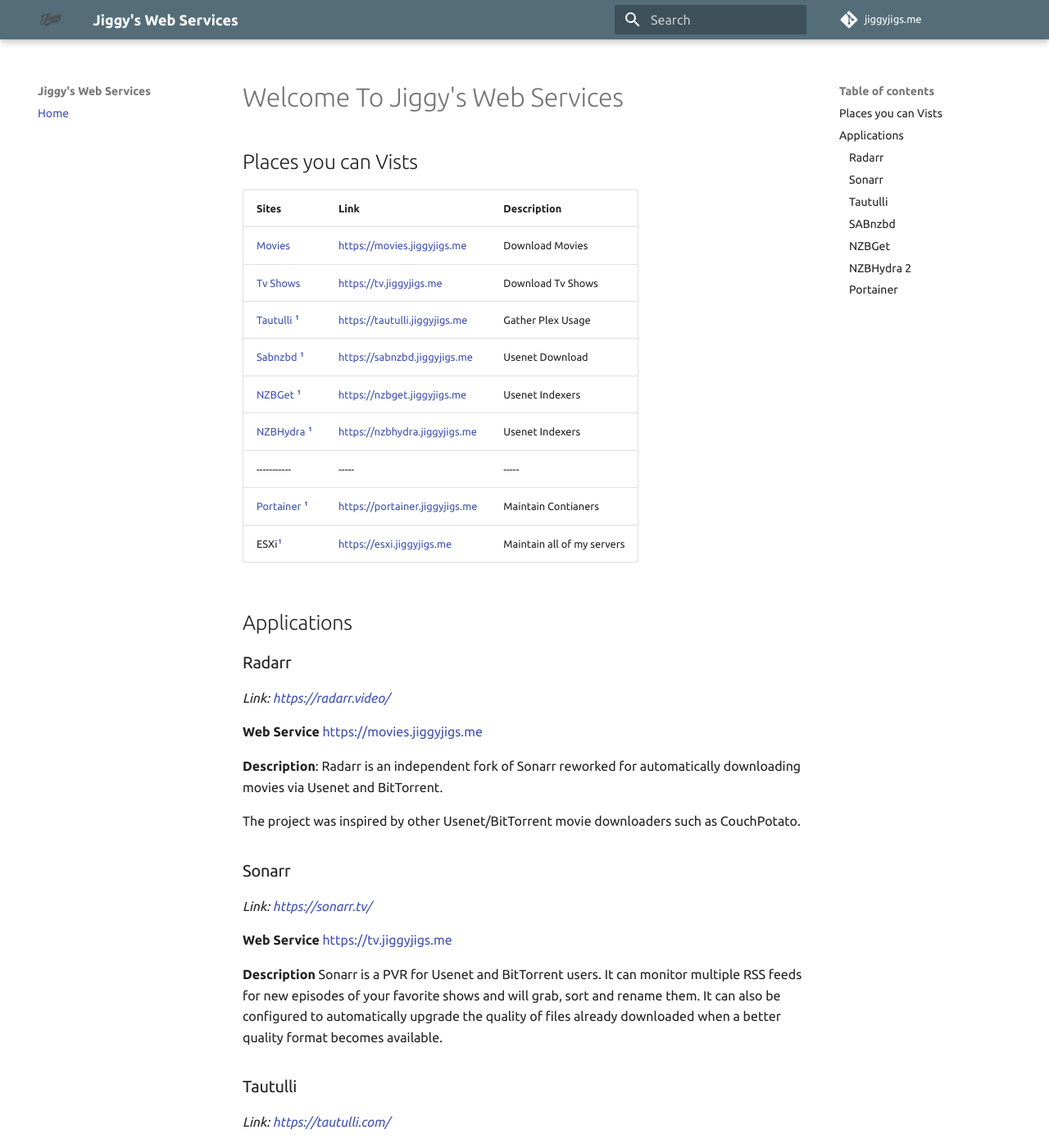
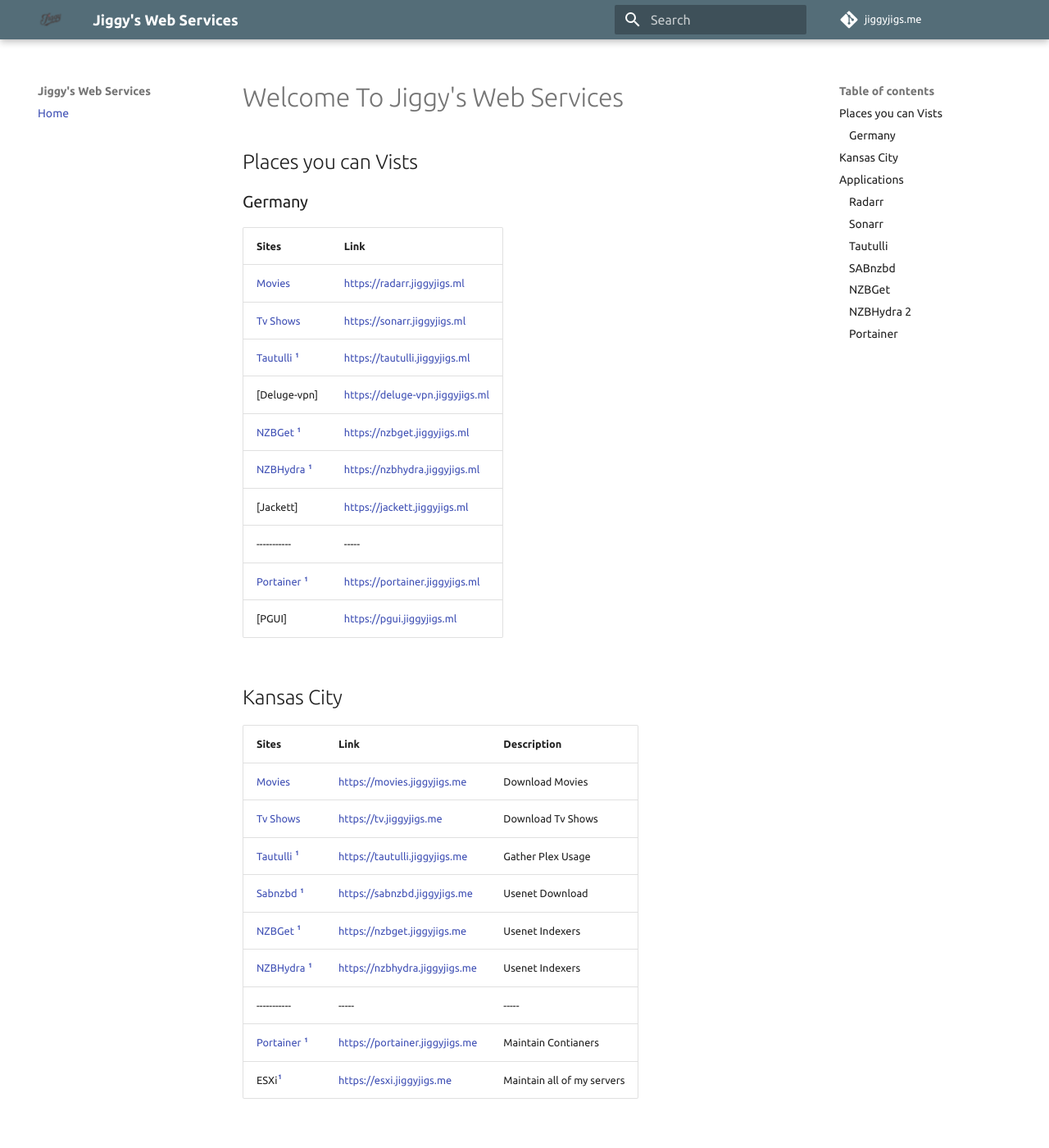
Before and after one commit to jjp1023/jiggyjigs.me, an MkDocs documentation site: the page built from docs/index.md, in a window 1280 px wide and 1400 px high. Shown: the whole window at 82% size. Built offline with MkDocs 1.6.1 and Material for MkDocs 9.7.7, drawn with Linux system fonts in a browser that asks for light colours; emoji names are drawn with the system emoji font; comment, search, counter and statistics services are not loaded.

Commit message:
Adding Germany resources

```diff
--- a/docs/index.md
+++ b/docs/index.md
@@ -1,6 +1,23 @@
 # Welcome To Jiggy's Web Services
 
 ## Places you can Vists
+
+### Germany
+
+| Sites | Link  |
+|-------|-------|
+| [Movies](#radarr) | <https://radarr.jiggyjigs.ml> |
+| [Tv Shows](#tv) | <https://sonarr.jiggyjigs.ml> |
+| [Tautulli](#tautulli) [^*] | <https://tautulli.jiggyjigs.ml> |
+| [Deluge-vpn]  | <https://deluge-vpn.jiggyjigs.ml> |
+| [NZBGet](#nzbget) [^*] | <https://nzbget.jiggyjigs.ml> |
+| [NZBHydra](#nzbhydra) [^*] | <https://nzbhydra.jiggyjigs.ml> |
+| [Jackett] | <https://jackett.jiggyjigs.ml> |
+|-----------|-----|-----|
+| [Portainer](#portainer) [^*] | <https://portainer.jiggyjigs.ml> |
+| [PGUI] | <https://pgui.jiggyjigs.ml> |
+
+## Kansas City
 
 | Sites | Link  | Description |
 |-------|-------|-------------|
```
